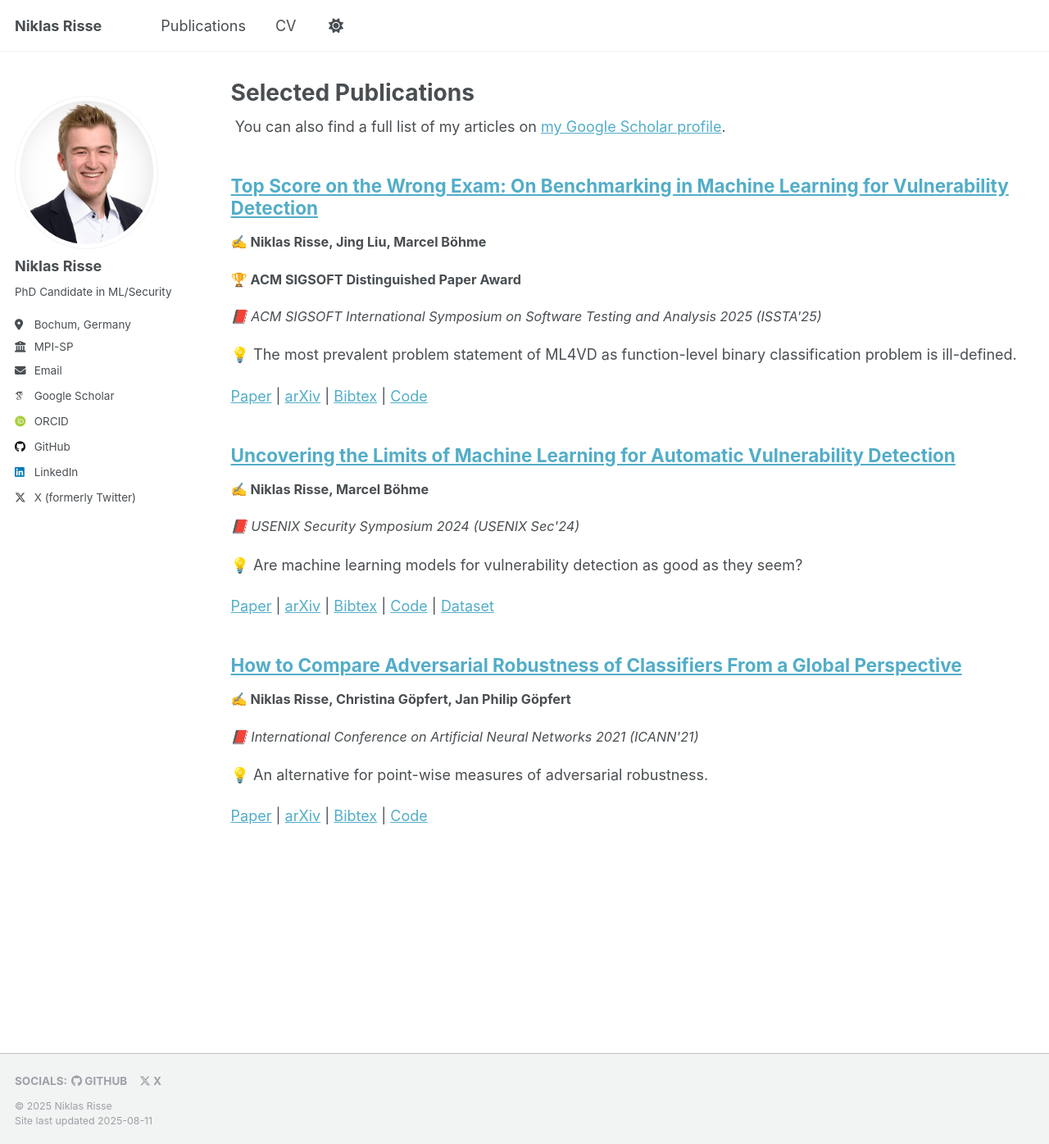
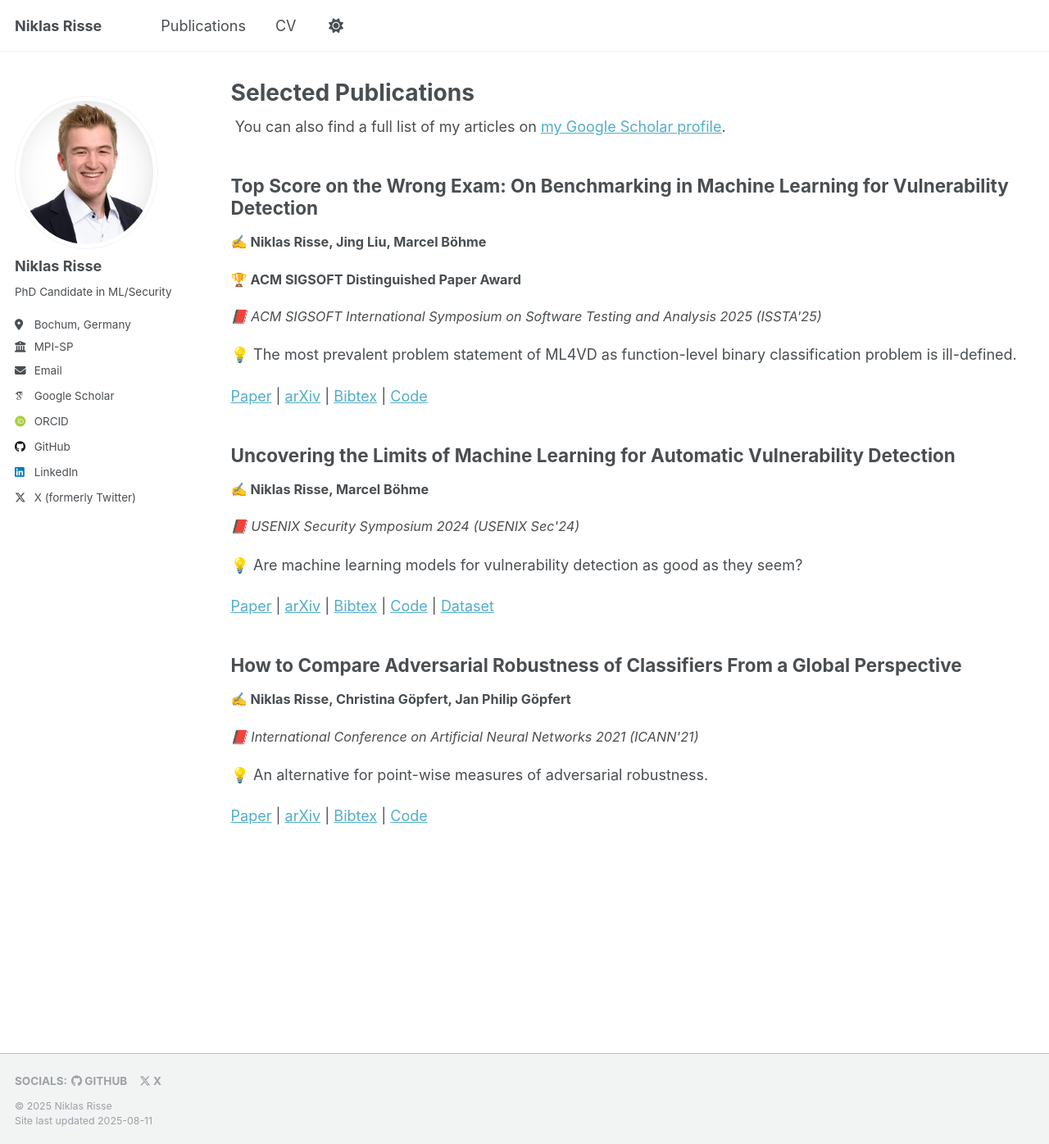
Before and after one commit to niklasrisse/niklasrisse.github.io, a Jekyll site: the page built from _pages/publications.html, in a window 1280 px wide and 1396 px high. Shown: the whole window at 82% size. Built offline with Jekyll 4.4.1, drawn with Linux system fonts in a browser that asks for light colours; some web fonts are replaced; a script that is not in the unit is left out.

Commit message:
publication without link

```diff
--- a/_includes/publication-single.html
+++ b/_includes/publication-single.html
@@ -27,11 +27,7 @@
     {% endif %}
 
     <h2 class="archive__item-title" itemprop="headline">
-      {% if post.link %}
-        <a href="{{ post.link }}">{{ title }}</a> <a href="{{ base_path }}{{ post.url }}" rel="permalink"><i class="fa fa-link" aria-hidden="true" title="permalink"></i><span class="sr-only">Permalink</span></a>
-      {% else %}
-        <a href="{{ base_path }}{{ post.url }}" rel="permalink">{{ title }}</a>
-      {% endif %}
+      {{ title }}
     </h2>
 
     {% if post.read_time %}
```
